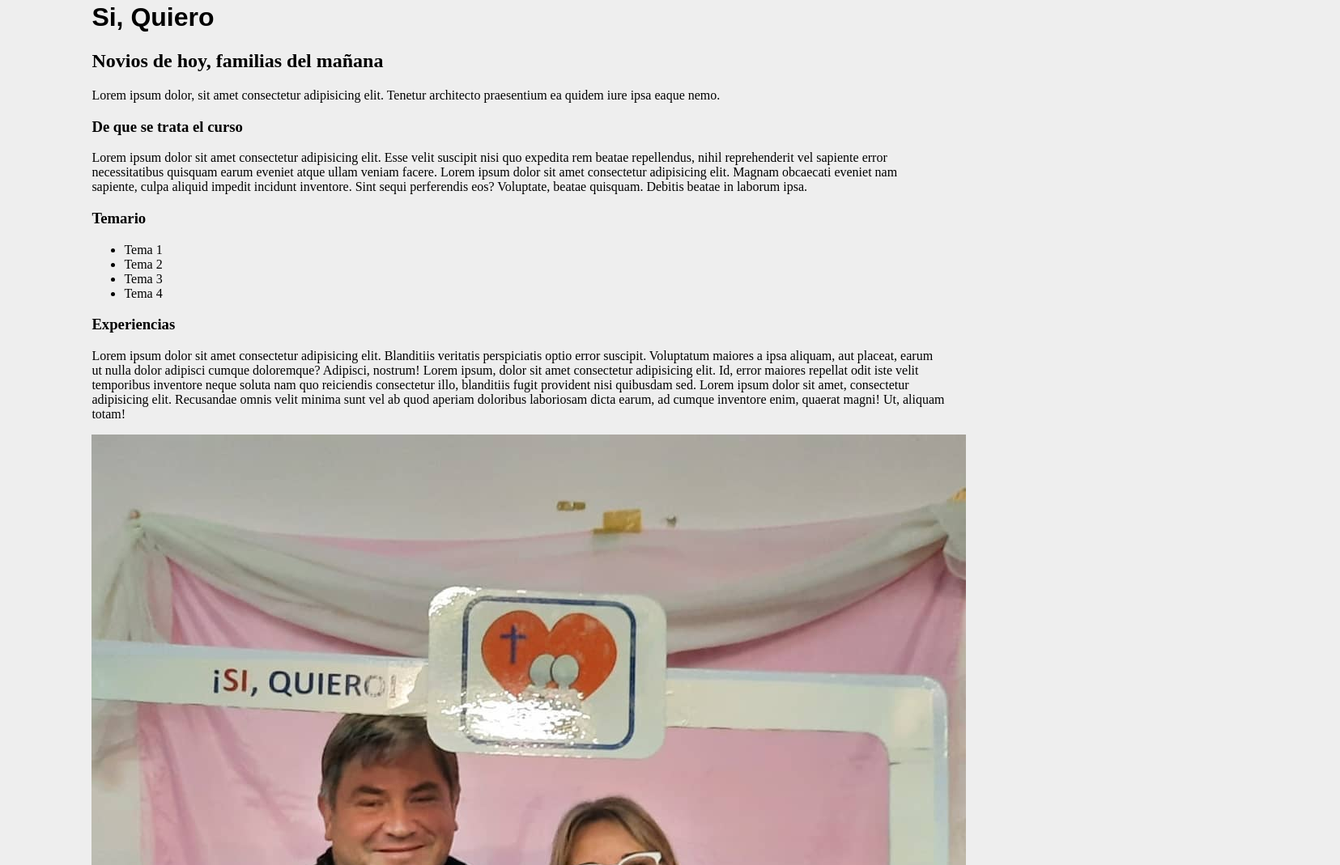
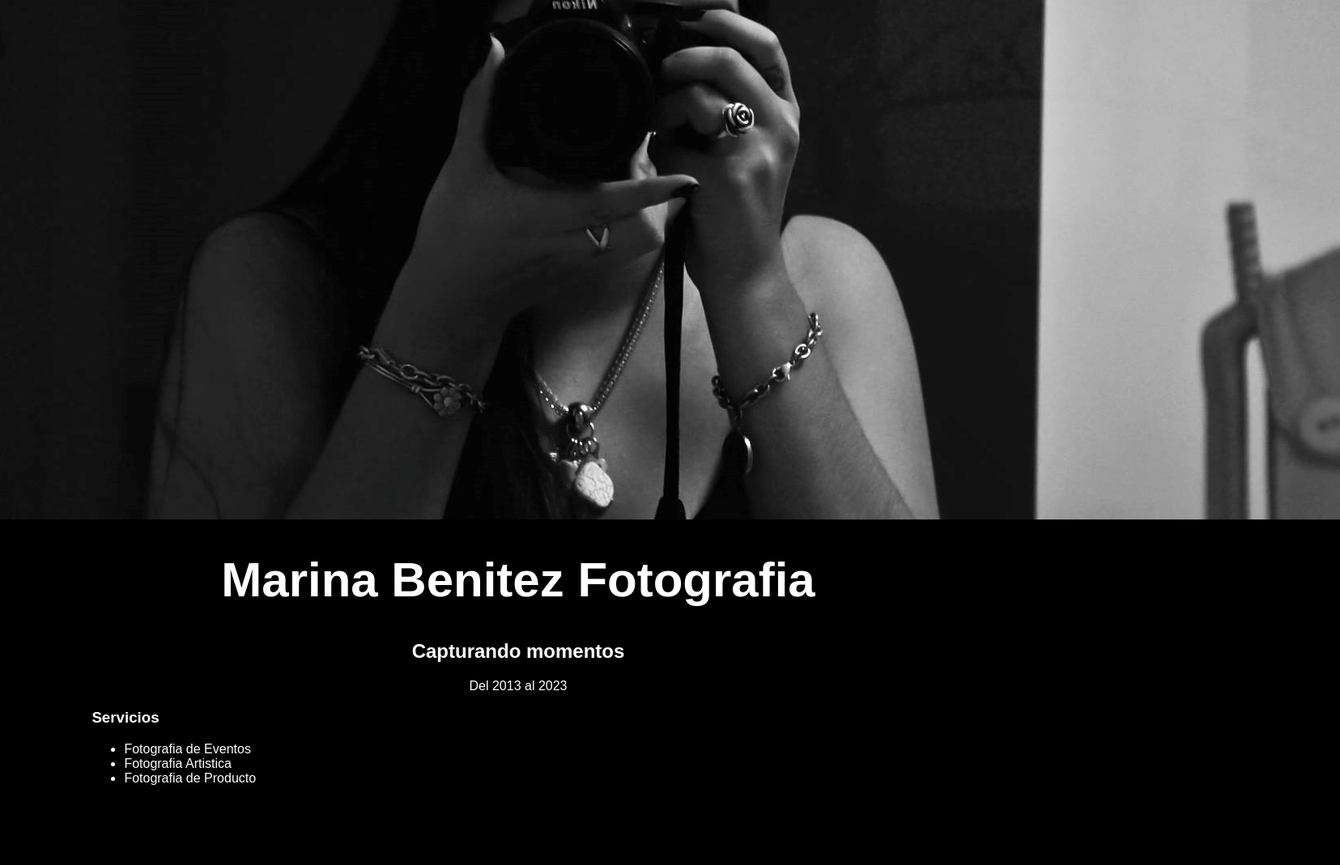
Before and after one commit to marinabenitez/Proyecto-Final, a plain HTML site: page index.html in a window 1280 px wide. Shown: the part 301-1370 px from the top of the page at 81% size, 1655 px wide, since content can reach past the window. Drawn offline with Linux system fonts and the light colour scheme.

Commit message:
nuevos cambios

```diff
--- a/index.css
+++ b/index.css
@@ -6,15 +6,25 @@
 }
 
 body {
-    background-color: #EEEEEE;
+    background-color: #000000;
     margin-left: 3cm;
     margin-right: 3cm;
 }
 
 .Titulo {
-    font-family: Arial, Helvetica, sans-serif
+    font-family: Arial, Helvetica, sans-serif;
+    color: white;
+    text-align: center;
+    font-size: 30px;
+}
 
+.Intro{
+    font-family: Arial, Helvetica, sans-serif;
+    color: white;
+    text-align: center;
 }
-.SiQuiero {
-    border-radius: 15px;
+
+.Servicios{
+    font-family: Arial, Helvetica, sans-serif;
+    color: white;
 }
--- a/index.html
+++ b/index.html
@@ -6,62 +6,40 @@
     <meta http-equiv="X-UA-Compatible" content="IE=edge">
     <meta name="viewport" content="width=device-width, initial-scale=1.0">
     <link rel="stylesheet" href="index.css">
-    <link rel="icon" href="./img/favicon.png">
-    <title>Si Quiero Chaco</title>
+    <link rel="icon" href="./img/logo marina.png">
+    <title>Marina Benitez Fotografia</title>
 </head>
 
 <body>
-    <div class="Logo"><img class='SiQuiero' src="./img/si quier.jpg" alt=""></div>
+    <div class="Logo"><img class='Presentacion' src="./img/marina 1.jpg" alt=""></div>
 
 
     <div class="Titulo">
         <h1>
-            Si, Quiero
+            Marina Benitez Fotografia
         </h1>
     </div>
 
-    <h2>Novios de hoy, familias del mañana</h2>
-    <p>Lorem ipsum dolor, sit amet consectetur adipisicing elit. Tenetur architecto praesentium ea quidem iure ipsa
-        eaque nemo.
-    </p>
+    <div class="Intro">
+    <h2>Capturando momentos</h2>
+    <p>Del 2013 al 2023</p>
+</div>
 
-    <h3> De que se trata el curso</h3>
-    <p>Lorem ipsum dolor sit amet consectetur adipisicing elit. Esse velit suscipit nisi quo expedita rem beatae
-        repellendus,
-        nihil reprehenderit vel sapiente error necessitatibus quisquam earum eveniet atque ullam veniam facere.
-        Lorem ipsum dolor sit amet consectetur adipisicing elit. Magnam obcaecati eveniet nam sapiente, culpa aliquid
-        impedit incidunt
-        inventore. Sint sequi perferendis eos? Voluptate, beatae quisquam. Debitis beatae in laborum ipsa.</p>
-
-    <h3>Temario</h3>
+<div class="Servicios">
+    <h3>Servicios</h3>
     <ul>
-        <li>Tema 1</li>
-        <li>Tema 2</li>
-        <li>Tema 3</li>
-        <li>Tema 4</li>
+        <li>Fotografia de Eventos</li>
+        <li>Fotografia Artistica</li>
+        <li>Fotografia de Producto</li>
     </ul>
+</div>
 
 
-    <h3>Experiencias</h3>
-    <p> Lorem ipsum dolor sit amet consectetur adipisicing elit. Blanditiis veritatis perspiciatis optio error suscipit.
-        Voluptatum maiores a ipsa aliquam, aut placeat, earum ut nulla dolor adipisci cumque doloremque? Adipisci,
-        nostrum!
-        Lorem ipsum, dolor sit amet consectetur adipisicing elit. Id, error maiores repellat odit iste velit temporibus
-        inventore
-        neque soluta nam quo reiciendis consectetur illo, blanditiis fugit provident nisi quibusdam sed.
-        Lorem ipsum dolor sit amet, consectetur adipisicing elit. Recusandae omnis velit minima sunt vel ab quod aperiam
-        doloribus
-        laboriosam dicta earum, ad cumque inventore enim, quaerat magni! Ut, aliquam totam!</p>
 
-    <img src=" ./img/experiencia.jpg" alt="">
-    <br>
-    <p>Lorem ipsum dolor sit amet consectetur adipisicing elit. Illo eligendi cum quae molestiae debitis libero dicta
-        eius dolor
-        consequatur cupiditate recusandae velit nisi, a error totam perferendis rem numquam officia!</p>
-    <br>
-    <h3>INSCRIPCIONES</h3>
-    <p>ACA VA EN LINK DEL FORMULARIO PARA QUE SE INSCRIBAN</p>
-
+    <h3>Porfolio desde el 2013 al 2022</h3>
+    <p> A continuacion podras ver los distintos trabajos realizados, diferentes servicios como fotografia de eventos (15 años, casamientos,
+        sesiones de fotos, etc) de clientes de Resistencia, Chaco y de Corrientes Capital.
+    </p>
 
 </body>
 
```
Also changed, not shown: img/favicon.png (deleted), img/logo marina.png (added), img/marina 1.jpg (added).
